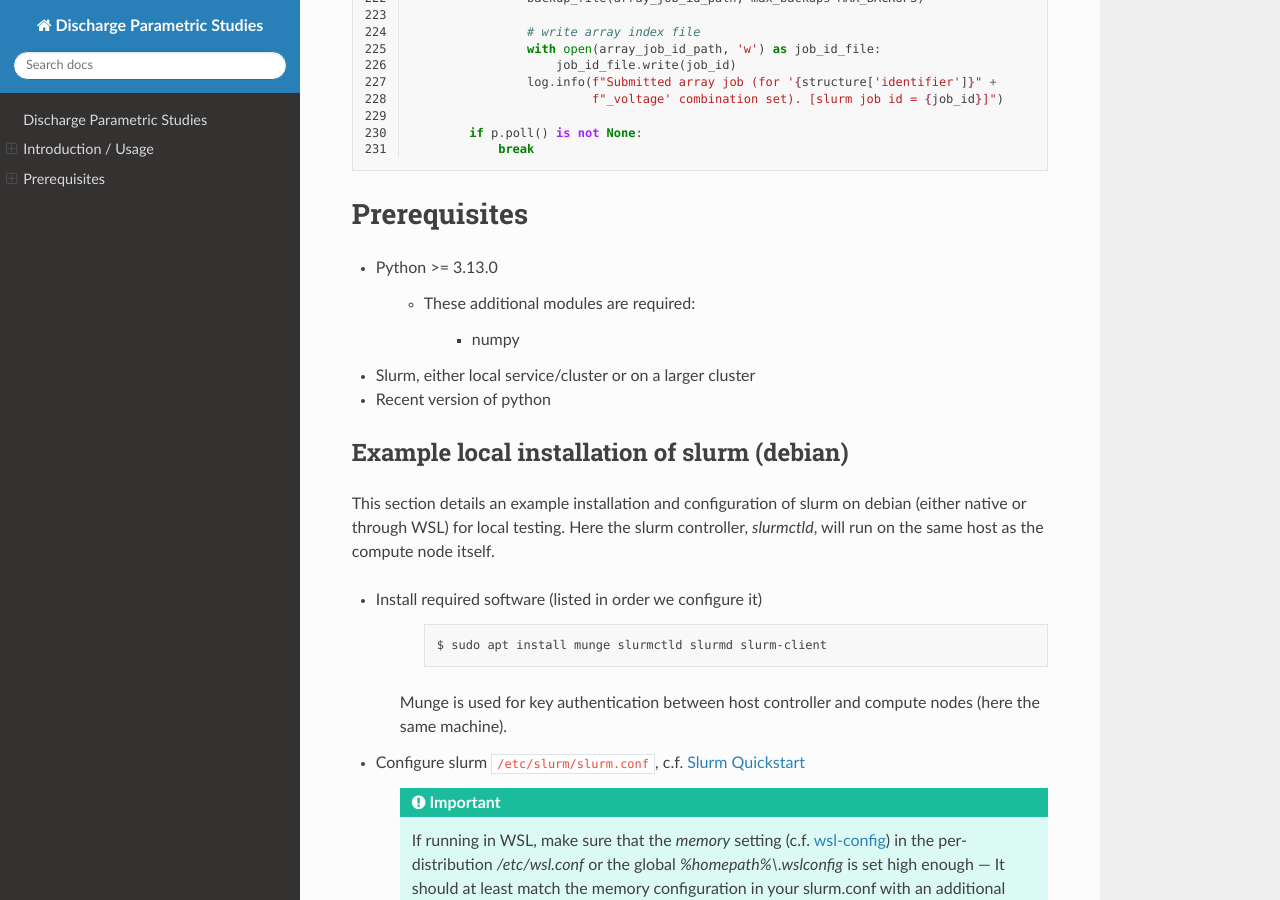
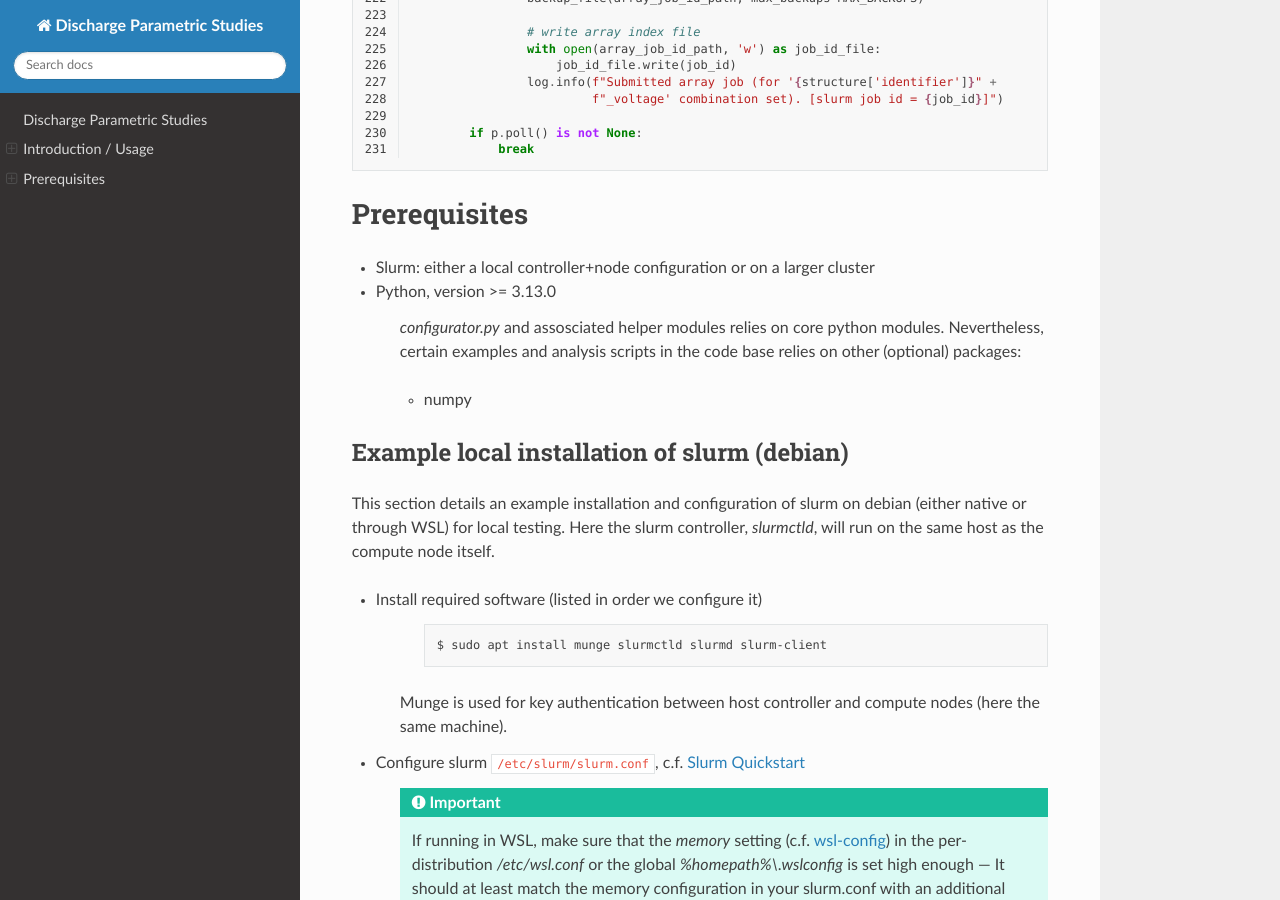
Before and after one commit to akapelrud/discharge-parametric-studies, a Sphinx documentation site: the page built from docs/source/index.rst, in a window 1280 px wide and 900 px high, scrolled down 20495 px. Built offline with Sphinx 7.4.7 and the Read the Docs theme 3.1.0, drawn with Linux system fonts in a browser that asks for light colours.

```diff
--- a/docs/source/index.rst
+++ b/docs/source/index.rst
@@ -1057,14 +1057,12 @@ Prerequisites
    :caption: Prerequisites
    :hidden:
 
-* Python >= 3.13.0
+* Slurm: either a local controller+node configuration or on a larger cluster
+* Python, version >= 3.13.0
 
-    - These additional modules are required:
+    *configurator.py* and assosciated helper modules relies on core python modules. Nevertheless, certain examples and analysis scripts in the code base relies on other (optional) packages:
 
-        * numpy
-
-* Slurm, either local service/cluster or on a larger cluster
-* Recent version of python
+    * numpy
 
 
 Example local installation of slurm (debian)
```
